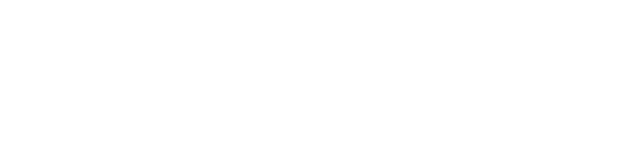
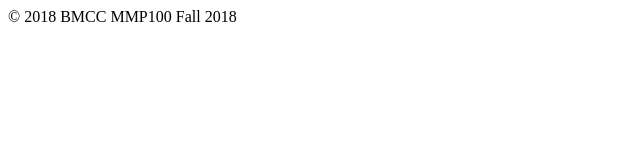
Before and after one commit to 01ananto/my-new-repo, a plain HTML site: page index.html in a window 1280 px wide. Shown: the whole page, without its empty margins (0-640 px from the left). Drawn offline with Linux system fonts and the light colour scheme.

Commit message:
add on footer

```diff
--- a/index.html
+++ b/index.html
@@ -7,6 +7,6 @@
   <title>Document</title>
 </head>
 <body>
-
+    <footer>&copy; 2018 BMCC MMP100 Fall 2018</footer>
 </body>
 </html>
```
